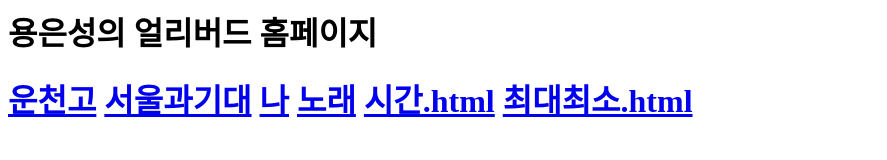
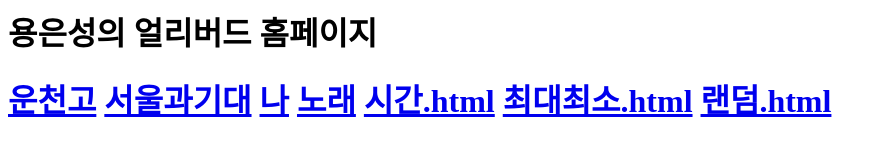
Before and after one commit to Yong-eun-sung/wc2022, a plain HTML site: page index.html in a window 1280 px wide. Shown: the whole page, without its empty margins (0-887 px from the left). Drawn offline with Linux system fonts and the light colour scheme.

Commit message:
Update index.html

```diff
--- a/index.html
+++ b/index.html
@@ -11,5 +11,6 @@
   <a href="joy.html">노래</a>
   <a href="합구하기.html">시간.html</a>
   <a href="최대최소">최대최소.html</a>
+   <a href="ranmax.html">랜덤.html</a>
 </body>
 </html>
```
